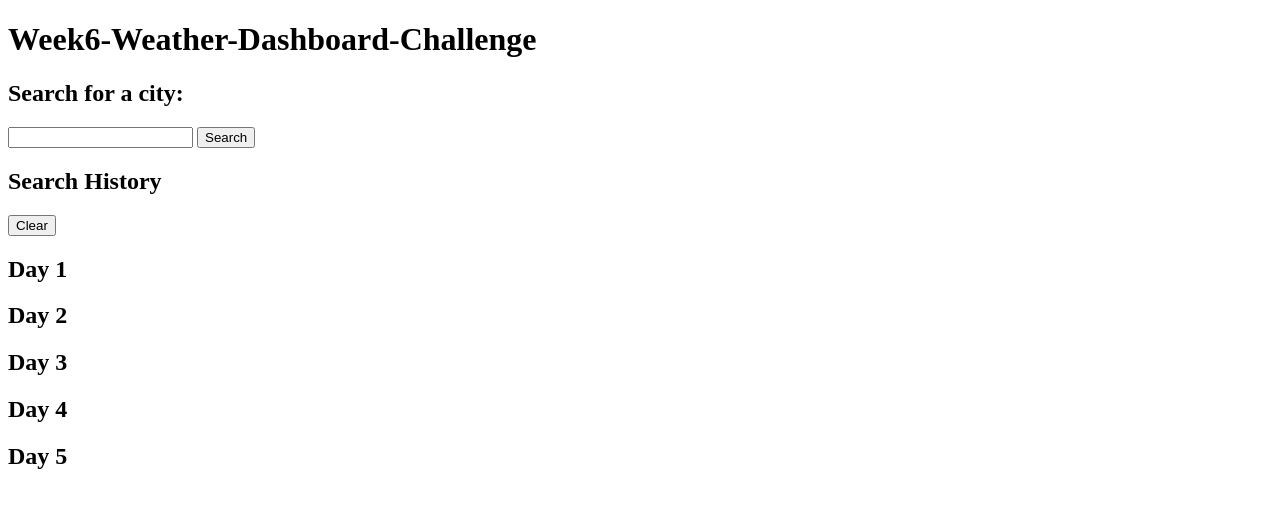
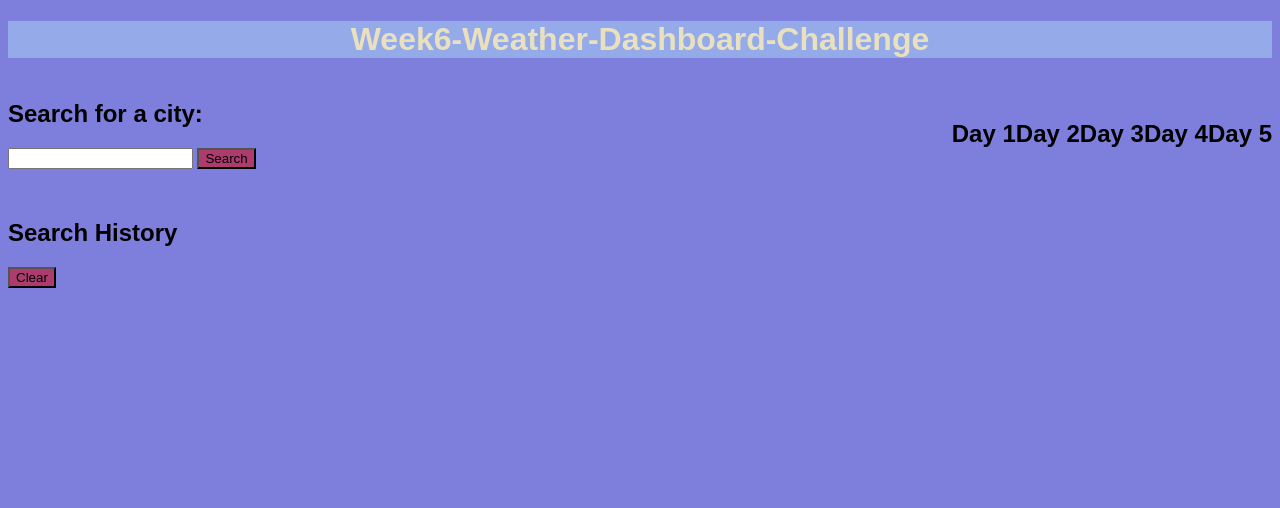
Before and after one commit to Tesfa8186/6-Week6-WeatherDashboard-Challenge, a plain HTML site: page index.html in a window 1280 px wide. Drawn offline with nearby package versions, Linux system fonts and the light colour scheme.

Commit message:
Pushing my Challenge

```diff
--- a/Assets/style.css
+++ b/Assets/style.css
@@ -15,13 +15,11 @@ button {
 }
 
 .row {
-    margin-left: 5px;
+    margin: auto;
+    display: flex;
+    justify-content: space-between;
 }
 
 .search {
     margin-top: 50px;
 }
-
-.weather {
-    display: none;
-}
--- a/index.html
+++ b/index.html
@@ -5,7 +5,7 @@
     <meta name="viewport" content="width=device-width, initial-scale=1.0" />
     <meta http-equiv="X-UA-Compatible" content="ie=edge" />
     <title>Weather-Dashboard-App</title>
-    <link rel="styleshhet" href="style.css"/>
+    <link rel="stylesheet" href="./Assets/style.css"/>
   </head>
 
   <body>
```
Also changed, not shown: 2 other files.
